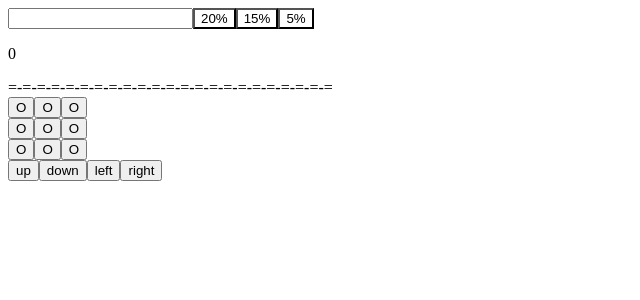
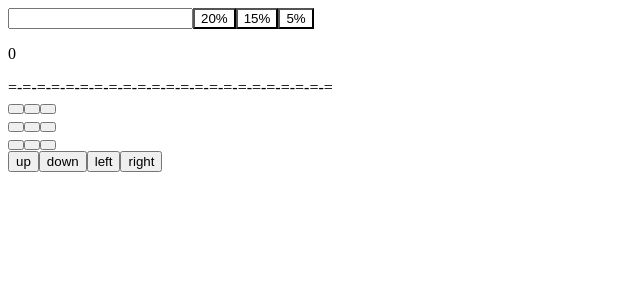
Before and after one commit to b6db07d1a5/react-workshop, a Next.js app: page / in a window 1280 px wide. Shown: the top 300 px of the page, without its empty margins (0-640 px from the left). Built offline with nearby package versions, Linux system fonts and the light colour scheme.

Commit message:
refactor-tank

```diff
--- a/components/Field.js
+++ b/components/Field.js
@@ -1,26 +1,10 @@
-import React, { Component } from 'react';
-import Point from './Point'
-class Field extends Component {
+import React from 'react';
+import Row from './Row'
 
-    render() {
-        const { field: el, randomMove } = this.props
-        return (
-            <div>
-                {row(el[0],randomMove)}
-                {row(el[1],randomMove)}
-                {row(el[2],randomMove)}
-            </div>
-        );
-    }
-}
-
-const row = (el, randomMove) => {
+const Field = ({field, handleMove}) => {
     return (
-        <div>
-            <Point letCount={el[0]} randomMove={randomMove} />
-            <Point letCount={el[1]} randomMove={randomMove} />
-            <Point letCount={el[2]} randomMove={randomMove} />
-        </div>
+        field.map((row) =>
+            <Row rows={row} handleMove={handleMove} />)
     );
 };
 
--- a/components/Point.js
+++ b/components/Point.js
@@ -6,15 +6,11 @@ class Point extends Component {
         count: 3
     }
 
-    componentDidMount() {
-
-    }
-
     componentWillReceiveProps(nextProps){
         this.setState({
             count: 3
         })
-        if(nextProps.letCount === "X"){
+        if(nextProps.letCount){
             clearInterval(this.timer)
 
             this.timer = setInterval(()=>{
@@ -24,23 +20,16 @@ class Point extends Component {
                 if(this.state.count < 1){
                     clearInterval(this.timer);
                     let ran = Math.floor((Math.random() * 4) + 1)
-                    this.props.randomMove(ran)
+                    this.props.handleMove(ran)
                 }
             }, 1000)
         }
     }
 
     render() {
-        if(this.props.letCount == "X") {
-            return (
-                <button>
-                    {this.state.count}
-                </button>
-            );
-        }
-        return(
-            <button>
-                O
+        return (
+            <button style={{width: 10, height: 10}}>
+                {(this.props.letCount? this.state.count : false)}
             </button>
         )
     }
--- /dev/null
+++ b/components/Row.js
@@ -0,0 +1,13 @@
+import React from 'react';
+import Point from './Point'
+
+const Row = ({rows, handleMove}) => {
+    return (
+        <div>
+            {rows.map((point, i) =>
+                <Point key={`point ${i}`} letCount={point} handleMove={handleMove} /> )}
+        </div>
+    );
+};
+
+export default Row;
--- a/components/Tank.js
+++ b/components/Tank.js
@@ -5,19 +5,18 @@ class Tank extends Component {
 
     state = {
         field: [
-            ["O" , "O", "O"],
-            ["O" , "O", "O"],
-            ["O" , "O", "O"]
+            [false , false , false ],
+            [false , false , false ],
+            [false , false , false ],
         ],
         index: {
-            x: 2,
-            y: 2
+            x: 1,
+            y: 1
         }
     }
 
     handleJoyStick = (direction, evType) => () => {
         const {x, y} = this.state.index
-        console.log(direction)
         switch(direction) {
             case 'up' :
                 this.setMove(x-1,y,evType)
@@ -38,7 +37,6 @@ class Tank extends Component {
 
     setMove = (x, y, evType) => {
         if((x < 0 || x > 3 -1) || (y < 0 || y > 3 -1)){
-            console.log('OUT')
             if(evType === 'click'){
                 this.setState({
                     index: {
@@ -53,15 +51,15 @@ class Tank extends Component {
             }
         }
         else {
-            let updatedField = this.state.field
-            updatedField[this.state.index.x][this.state.index.y] = "O"
-            updatedField[x][y] = "X"
+            let {field , index} = this.state
+            field[index.x][index.y] = false
+            field[x][y] = true
             this.setState({
                 index: {
                     x: x,
                     y: y
                 },
-                field: updatedField
+                field: field
             })
         }
     }
@@ -88,13 +86,13 @@ class Tank extends Component {
     render() {
         return (
             <div>
-                <Field field={this.state.field} randomMove={this.randomMove} />
+                <Field field={this.state.field} handleMove={this.randomMove} />
                 <div>
                     <button onClick={this.handleJoyStick('up','click')}> up </button>
                     <button onClick={this.handleJoyStick('down','click')}> down </button>
                     <button onClick={this.handleJoyStick('left','click')}> left </button>
                     <button onClick={this.handleJoyStick('right','click')}> right </button>
-                    </div>
+                </div>
             </div>
         );
     }
```
